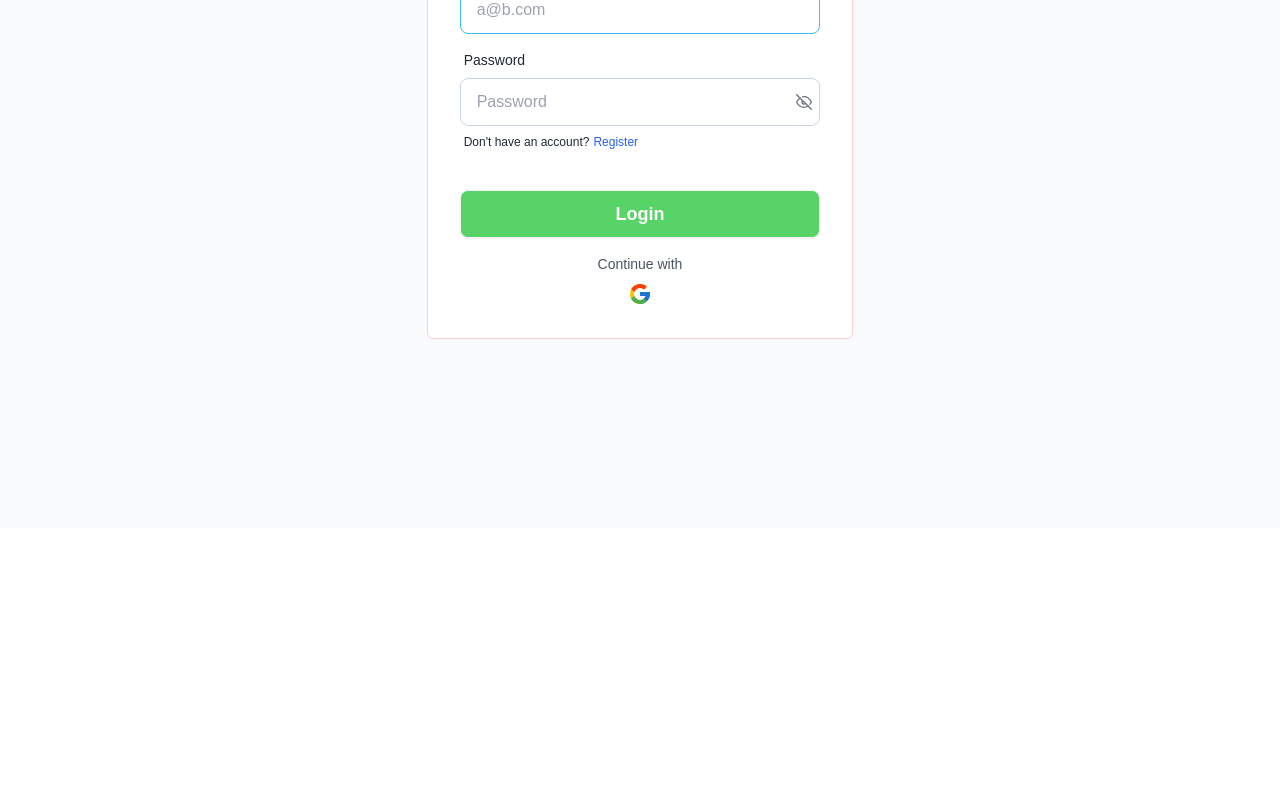
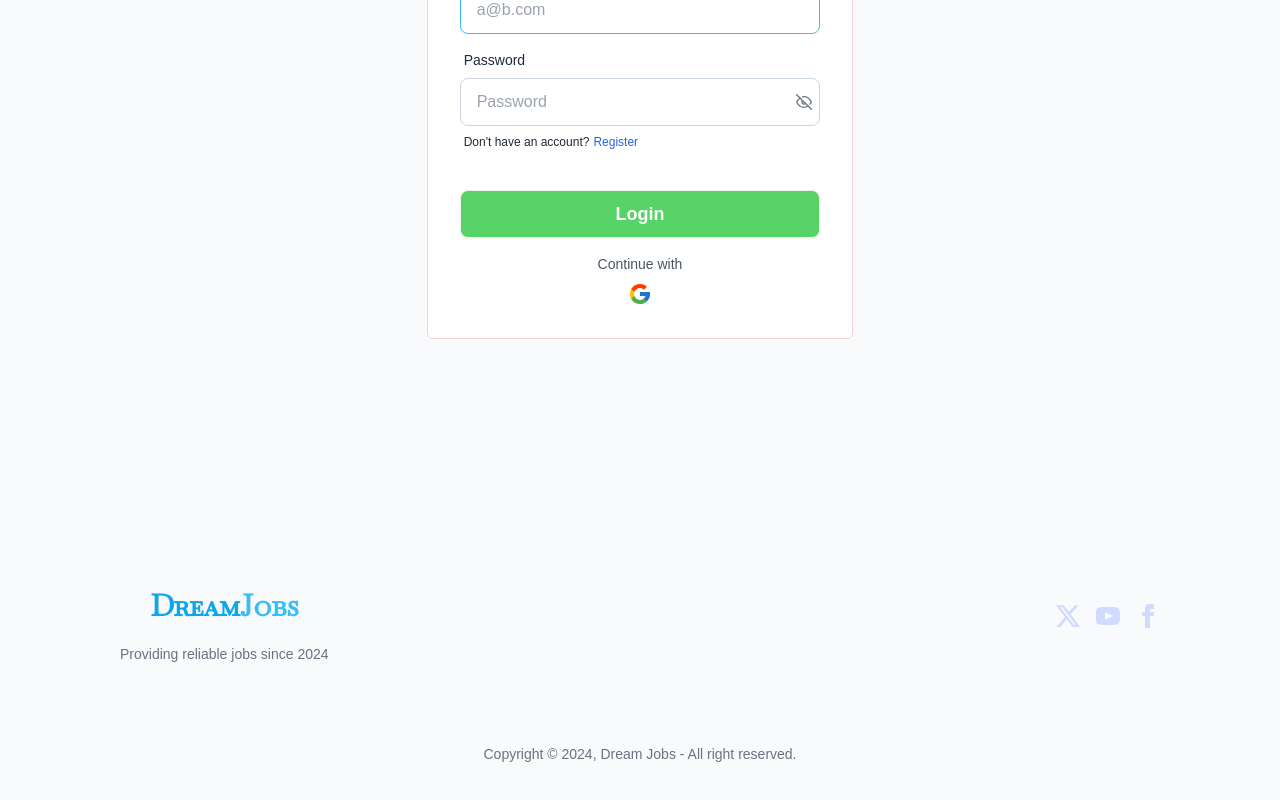
Before and after one commit to KausarAhmadTasin/dream-jobs-client, a React (Vite) app: page /login in a window 1280 px wide. Shown: the part 324-1124 px from the top of the page. Before the commit the page ends 852 px from the top, so only its background shows below. Built offline with nearby package versions, Linux system fonts and the light colour scheme; no server answers.

Commit message:
footer added

```diff
--- a/package.json
+++ b/package.json
@@ -14,6 +14,7 @@
     "@egjs/react-flicking": "^4.11.3",
     "axios": "^1.7.2",
     "firebase": "^10.12.4",
+    "flowbite-react": "^0.10.1",
     "prop-types": "^15.8.1",
     "react": "^18.3.1",
     "react-dom": "^18.3.1",
--- a/src/App.jsx
+++ b/src/App.jsx
@@ -1,12 +1,14 @@
 import { Outlet } from "react-router-dom";
 import "./App.css";
 import Navbar from "./components/Navbar/Navbar";
+import Footer from "./components/Footer/Footer";
 
 function App() {
   return (
     <div className="min-h-screen bg-blue-100 dark:bg-[#1A1B1F]">
       <Navbar />
       <Outlet />
+      <Footer />
     </div>
   );
 }
--- /dev/null
+++ b/src/components/Footer/Footer.jsx
@@ -0,0 +1,64 @@
+import { BsTwitterX } from "react-icons/bs";
+import { Link } from "react-router-dom";
+
+const Footer = () => {
+  return (
+    <div>
+      <footer className="footer footer-center bg-slate-50 dark:bg-[#25262c] text-primary-content dark:text-gray-200 p-10">
+        <div className="flex flex-col md:flex-row justify-between px-20 w-full">
+          <aside>
+            <p className="text-gray-500 dark:text-gray-200">
+              <div>
+                <Link to="/">
+                  {" "}
+                  <h2 className="cursor-pointer baskerville-font mt-5 text-3xl font-semibold text-sky-500 dark:text-sky-300">
+                    Dream
+                    <span className="text-sky-400 dark:text-sky-200">Jobs</span>
+                  </h2>
+                </Link>
+              </div>
+              <br />
+              Providing reliable jobs since 2024
+            </p>
+          </aside>
+          <nav>
+            <div className="grid grid-flow-col gap-4">
+              <Link to="/">
+                <BsTwitterX className="text-2xl" />
+              </Link>
+              <Link to="/">
+                <svg
+                  xmlns="http://www.w3.org/2000/svg"
+                  width="24"
+                  height="24"
+                  viewBox="0 0 24 24"
+                  className="fill-current"
+                >
+                  <path d="M19.615 3.184c-3.604-.246-11.631-.245-15.23 0-3.897.266-4.356 2.62-4.385 8.816.029 6.185.484 8.549 4.385 8.816 3.6.245 11.626.246 15.23 0 3.897-.266 4.356-2.62 4.385-8.816-.029-6.185-.484-8.549-4.385-8.816zm-10.615 12.816v-8l8 3.993-8 4.007z"></path>
+                </svg>
+              </Link>
+              <Link to="/">
+                <svg
+                  xmlns="http://www.w3.org/2000/svg"
+                  width="24"
+                  height="24"
+                  viewBox="0 0 24 24"
+                  className="fill-current"
+                >
+                  <path d="M9 8h-3v4h3v12h5v-12h3.642l.358-4h-4v-1.667c0-.955.192-1.333 1.115-1.333h2.885v-5h-3.808c-3.596 0-5.192 1.583-5.192 4.615v3.385z"></path>
+                </svg>
+              </Link>
+            </div>
+            <div></div>
+          </nav>
+        </div>
+        <p className="mt-10 text-gray-500 dark:text-gray-400">
+          Copyright © {new Date().getFullYear()}, Dream Jobs - All right
+          reserved.
+        </p>
+      </footer>
+    </div>
+  );
+};
+
+export default Footer;
--- a/src/components/Hero/Hero.jsx
+++ b/src/components/Hero/Hero.jsx
@@ -2,14 +2,15 @@ const Hero = () => {
   return (
     <div>
       <header>
-        <div className="flex justify-between flex-col-reverse my-5 gap-x-4 border py-8 lg:py-32 rounded-[2rem] px-8 bg-white dark:bg-[#1A1B1F] items-center">
-          <div className="relative mt-10 lg:mt-14 lg:w-5/12 shadow-2xl md:w-3/4">
+        <div className="flex justify-between lg:mt-10 flex-col-reverse my-5 gap-x-4 border py-8 lg:py-32 rounded-[2rem] px-8 bg-white dark:bg-[#1A1B1F] items-center">
+          {/* Search input */}
+          <div className="relative mt-10 text-sm md:text-base lg:mt-14 lg:w-5/12 w-full shadow-2xl md:w-3/4">
             <input
               type="text"
               className="rounded-md h-full py-2 border focus:outline-none focus:shadow-md px-3 flex items-center text-gray-600 w-full dark:bg-slate-50 bg-white"
               placeholder="Search by job title"
             />
-            <div className="bg-sky-400 h-full rounded-e-md py-2 px-3 flex items-center text-white font-semibold top-0 -right-1 absolute cursor-pointer">
+            <div className="bg-sky-400 h-full rounded-e-md py-2 md:px-3 px-2 flex items-center text-white font-semibold top-0 -right-1 absolute cursor-pointer">
               <p>Search Job</p>
             </div>
           </div>
--- a/src/components/Job/Job.jsx
+++ b/src/components/Job/Job.jsx
@@ -4,29 +4,28 @@ import { FaArrowRightLong } from "react-icons/fa6";
 
 const Job = ({ jobs }) => {
   return (
+    <>
       <div>
         {jobs.map((job) => (
           <li
-          className="flex w-3/4 hover-scale hover:shadow-md hover:cursor-pointer rounded-sm mx-auto border my-3 p-2"
+            className="flex flex-col md:flex-row w-3/4 hover-scale hover:shadow-md hover:cursor-pointer rounded-sm mx-auto border my-3 p-2"
             key={job._id}
           >
             <div>
-            <img className="w-28" src={job.photoUrl} alt="" />
+              <img className="md:w-28" src={job.photoUrl} alt="" />
             </div>
-          {/* Second column */}
-          <div className="ml-6 flex-grow flex flex-col">
-            <h3 className="text-sky-600 dark:text-sky-400 flex-grow font-semibold text-lg">
+
+            <div className="md:ml-6 md:text-start flex-grow flex flex-col">
+              <h3 className="text-sky-600 md:text-start text-center mt-5 mb-2 md:mt-0 md:mb-0 dark:text-sky-400 flex-grow font-semibold text-lg">
                 {job.job_title}
               </h3>
 
-            {/* Employer */}
               <p>
                 <span className="text-gray-500 font-medium">Company: </span>
                 <span className="font-medium">{job.company}</span>
               </p>
 
-            {/* Salary */}
-            <p className=" flex-grow">
+              <p className="md:flex-grow">
                 <span className="text-slate-500 font-medium">Salary: </span>
                 <span className="font-medium">
                   {job.salary_min}-{job.salary_max}
@@ -34,16 +33,13 @@ const Job = ({ jobs }) => {
                 </span>
               </p>
 
-            {/* Posted on */}
-            <p className="text-slate-500 text-sm ">
+              <p className="text-slate-500 text-sm">
                 <span className=" font-medium">Posted On: </span>
                 <span className="font-medium">{job.job_posting_date}</span>
               </p>
             </div>
 
-          {/* Third column */}
-          <div className="mr-4 text-end flex flex-col">
-            {/* Number of applicants */}
+            <div className="mr-4 md:text-end flex flex-col">
               <p>
                 <span className="text-gray-500 font-medium">
                   Number of applicants:{" "}
@@ -51,14 +47,13 @@ const Job = ({ jobs }) => {
                 <span className="font-medium">{job.applicants_num}</span>
               </p>
 
-            {/* Number of applicants */}
               <p className="mt-3 flex-grow text-orange-600">
                 <span className="text-gray-500 font-medium">Deadline: </span>
                 <span className="font-medium">{job.deadline}</span>
               </p>
 
               <Link to={`/jobDetails/${job._id}`}>
-              <h2 className="font-semibold flex items-center justify-end gap-x-1  cursor-pointer hover:-translate-y-1 duration-300 hover:text-sky-600 text-sky-500">
+                <h2 className="font-semibold flex items-center mt-8 md:mt-0 justify-end gap-x-1 cursor-pointer hover:-translate-y-1 duration-300 hover:text-sky-600 text-sky-500">
                   View Details <FaArrowRightLong />
                 </h2>
               </Link>
@@ -66,11 +61,12 @@ const Job = ({ jobs }) => {
           </li>
         ))}
       </div>
+    </>
   );
 };
 
 Job.propTypes = {
-  jobs: PropTypes.array,
+  jobs: PropTypes.array.isRequired,
 };
 
 export default Job;
--- a/src/layouts/Home/Home.jsx
+++ b/src/layouts/Home/Home.jsx
@@ -9,7 +9,7 @@ import Marquee from "react-fast-marquee";
 const Home = () => {
   const [logos, setLogos] = useState([]);
   const jobs = useLoaderData();
-  console.log(logos);
+  // console.log(logos);
 
   useEffect(() => {
     axios.get(`http://localhost:5000/logos`).then((res) => setLogos(res.data));
@@ -19,8 +19,12 @@ const Home = () => {
     <div className="md:container mx-3 md:mx-auto">
       <Hero></Hero>
       <Tooltip id="my-tooltip" />
-      {/* Jobs */}
+
+      {/* Top Jobs */}
       <div>
+        <h1 className="text-4xl font-semibold text-gray-800 dark:text-gray-100 text-center mt-20 mb-10 underline underline-offset-[10px] decoration-dashed decoration-orange-400">
+          Top Jobs
+        </h1>
         {
           <ul className="container mx-auto">
             <Job jobs={jobs} />
@@ -28,10 +32,16 @@ const Home = () => {
         }
       </div>
       {/* Select jobs ends */}
+
       {/* We offer jobs section */}
-      <div className="container mx-auto w-5/6 my-10 mt-28 text-center">
-        <h1 className="text-4xl font-semibold mb-4 text-black dark:text-gray-100">
-          Featured Companies Hiring Now
+      <div className="container mx-auto w-full text-sm md:text-base md:w-5/6 my-10 mt-28 text-center">
+        <h1 className="md:text-4xl text-2xl font-semibold mb-4 text-gray-800 dark:text-gray-100">
+          Featured{" "}
+          <span className="underline underline-offset-4 md:underline-offset-[8px] decoration-dashed decoration-orange-400">
+            Companies
+          </span>{" "}
+          Hiring Now
+          <span className="text-orange-400">!!</span>
         </h1>
         <p className="text-gray-600 dark:text-gray-300 mb-16">
           Explore Job Opportunities with Top Companies
```
Also changed, not shown: 1 other file (tests, documents, lock files or other folders). Lines whose indentation alone changed are shown as unchanged.
